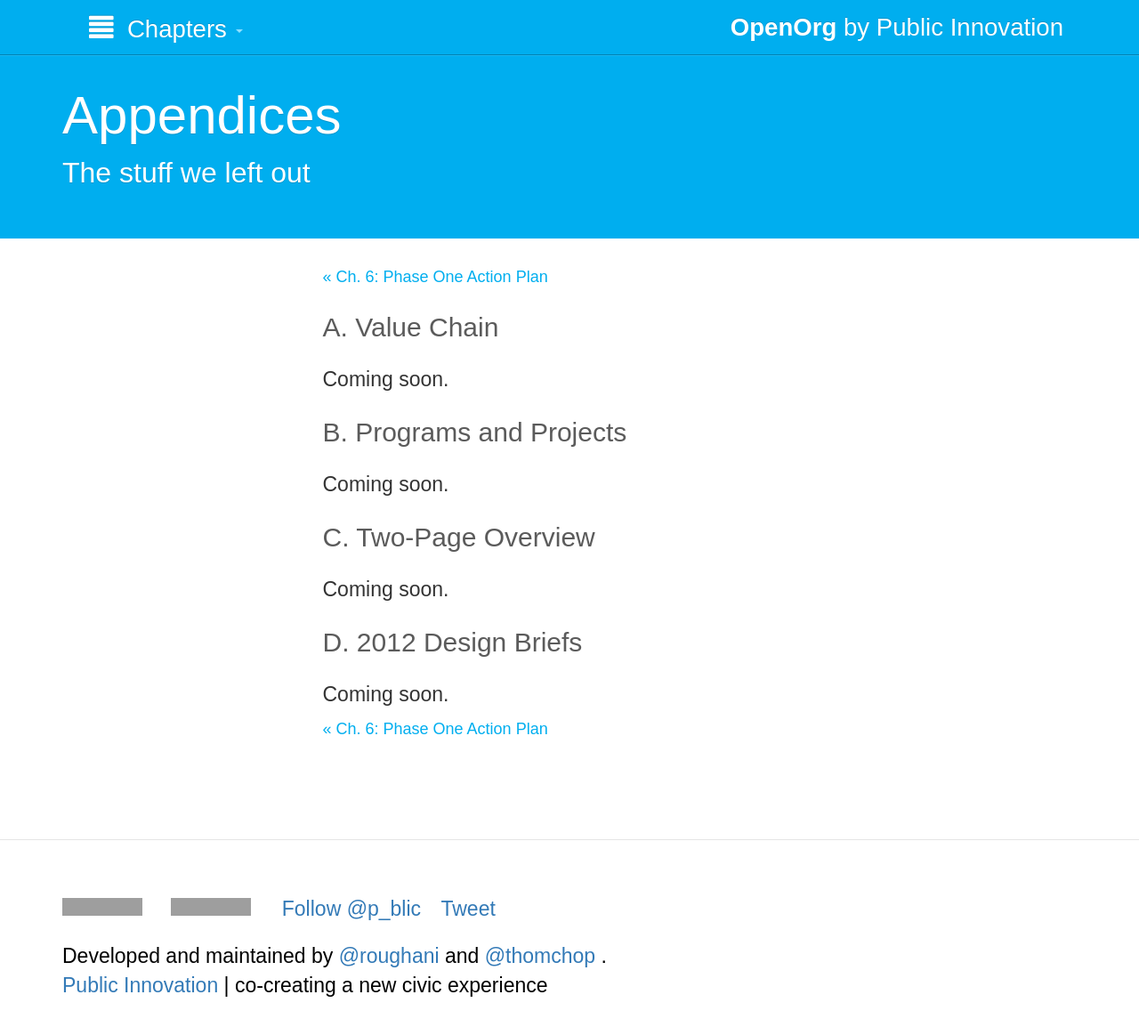
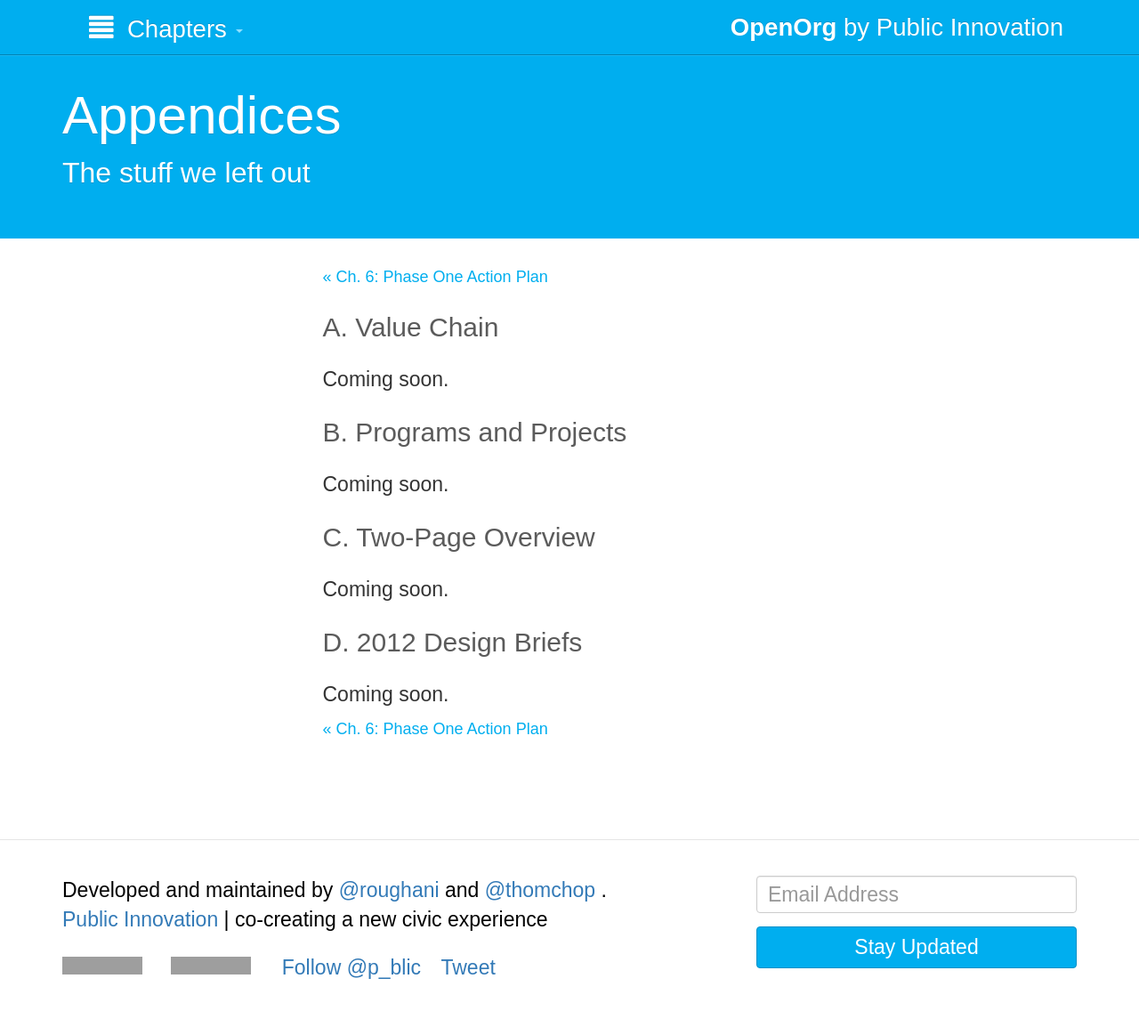
Before and after one commit to publicinnovation/openorg, a Jekyll site: the page built from chapters/7_appendices.md, in a window 1280 px wide and 1154 px high. Shown: the whole window at 89% size. Built offline with Jekyll 4.4.1, drawn with Linux system fonts in a browser that asks for light colours; nearby versions of some CDN libraries; Markdown is read by kramdown in place of the engine named in the settings; comment, search, counter and statistics services are not loaded; grey boxes are pictures that could not be loaded.

Commit message:
add email signup to footer

```diff
--- a/_includes/footer.html
+++ b/_includes/footer.html
@@ -1,5 +1,26 @@
 <footer class="bs-footer" role="contentinfo">
   <div class="container">
+    <div class="row">
+
+      <div class="col-sm-8">
+
+        <p>
+          Developed and maintained by
+          <a href="http://twitter.com/roughani" target="_blank">
+            @roughani
+          </a>
+          and
+          <a href="http://twitter.com/thomchop" target="_blank">
+            @thomchop
+          </a>
+          .
+        </p>
+        <p>
+          <a href="http://publicinnovation.org" target="_blank">
+            Public Innovation
+          </a> &#124; co-creating a new civic experience
+        </p>
+
         <div class="bs-social">
           <ul class="bs-social-buttons">
             <li>
@@ -18,24 +39,30 @@
                 Tweet
               </a>
             </li>
-      </ul><!-- ./bs-social-buttons -->
-    </div><!-- ./bs-social -->
+          </ul><!-- /.bs-social-buttons -->
+        </div><!-- /.bs-social -->
 
-    <p>
-      Developed and maintained by
-      <a href="http://twitter.com/roughani" target="_blank">
-        @roughani
-      </a>
-      and
-      <a href="http://twitter.com/thomchop" target="_blank">
-        @thomchop
-      </a>
-      .
-    </p>
-    <p>
-      <a href="http://publicinnovation.org" target="_blank">
-        Public Innovation
-      </a>| co-creating a new civic experience
-    </p>
+      </div><!-- /.col-sm-8 -->
+
+      <div class="col-sm-4">
+
+        <div id="email_signup">
+          <form action="http://publicinnovation.us6.list-manage2.com/subscribe/post?u=1ece0430bfb86eaa2e133e651&amp;id=c8d8bd6155" method="post" id="mc-embedded-subscribe-form" name="mc-embedded-subscribe-form" class="validate" target="_blank" novalidate="">
+            <div class="form-group">
+              <input class="form-control" id="mce-EMAIL" name="EMAIL" placeholder="Email Address" type="email" value="">
             </div>
+            <div class="form-group" id="mce-responses">
+              <div class="response" id="mce-error-response" style="display:none"></div>
+              <div class="response" id="mce-success-response" style="display:none"></div>
+            </div>
+            <div class="form-group">
+              <input class="btn btn-block btn-cyan" id="mc-embedded-subscribe" name="subscribe" type="submit" value="Stay Updated">
+            </div>
+          </form>
+        </div><!-- /#mc_embed_signup -->
+
+      </div><!-- /.col-sm-4 -->
+
+    </div><!-- /.row -->
+  </div><!-- /.container -->
 </footer>
--- a/css/custom.css
+++ b/css/custom.css
@@ -243,3 +243,51 @@ h4 > a {
 .bs-docs-section > h2 {
   font-family: "quatro-slab", sans-serif;
 }
+
+#email_signup .form-control {
+  font-size: inherit;
+  height: 42px;
+}
+
+#email_signup .btn {
+  font-size: inherit;
+}
+
+/* custom button with our signature blue/cyan */
+.btn-cyan {
+  color: #ffffff;
+  background-color: #00aeef;
+  border-color: #0091c8;
+}
+.btn-cyan:hover,
+.btn-cyan:focus,
+.btn-cyan:active,
+.btn-cyan.active,
+.open .dropdown-toggle.btn-cyan {
+  color: #ffffff;
+  background-color: #0091c8;
+  border-color: #0083b4;
+}
+.btn-cyan:active,
+.btn-cyan.active,
+.open .dropdown-toggle.btn-cyan {
+  background-image: none;
+}
+.btn-cyan.disabled,
+.btn-cyan[disabled],
+fieldset[disabled] .btn-cyan,
+.btn-cyan.disabled:hover,
+.btn-cyan[disabled]:hover,
+fieldset[disabled] .btn-cyan:hover,
+.btn-cyan.disabled:focus,
+.btn-cyan[disabled]:focus,
+fieldset[disabled] .btn-cyan:focus,
+.btn-cyan.disabled:active,
+.btn-cyan[disabled]:active,
+fieldset[disabled] .btn-cyan:active,
+.btn-cyan.disabled.active,
+.btn-cyan[disabled].active,
+fieldset[disabled] .btn-cyan.active {
+  background-color: #00aeef;
+  border-color: #0091c8;
+}
```
Lines whose indentation alone changed are shown as unchanged.
